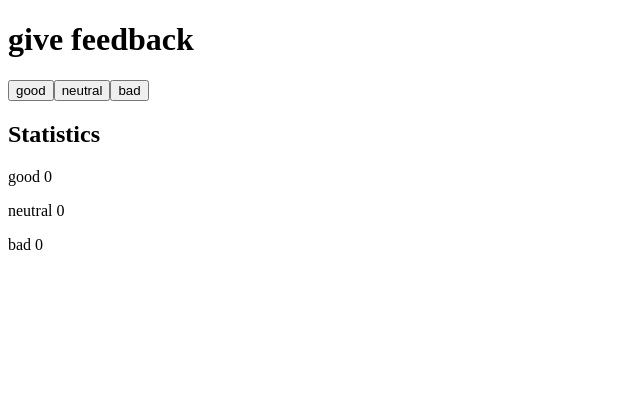
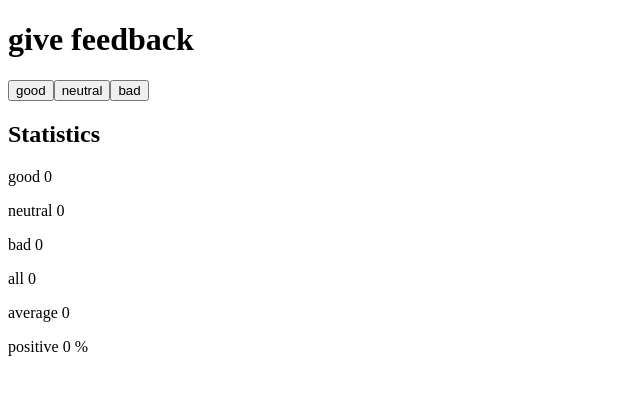
Before and after one commit to juliovillalvazo/fullstackopen, a React (Create React App) app in the folder part1/unicafe/: page / in a window 1280 px wide. Shown: the top 394 px of the page, without its empty margins (0-640 px from the left). Built offline with nearby package versions, Linux system fonts and the light colour scheme.

Commit message:
finished exercise unicafe step2

```diff
--- a/part1/unicafe/src/App.js
+++ b/part1/unicafe/src/App.js
@@ -5,12 +5,18 @@ const Button = ({ handleClick, text }) => (
 );
 
 const Statistics = ({ good, bad, neutral }) => {
+    const total = good + bad + neutral;
+    const average = (good * 1 + bad * -1) / total || 0;
+    const posFeedback = (good / total) * 100 || 0;
     return (
         <div>
             <h2>Statistics</h2>
             <p>good {good}</p>
             <p>neutral {neutral}</p>
             <p>bad {bad}</p>
+            <p>all {total}</p>
+            <p>average {average} </p>
+            <p>positive {posFeedback} %</p>
         </div>
     );
 };
```
